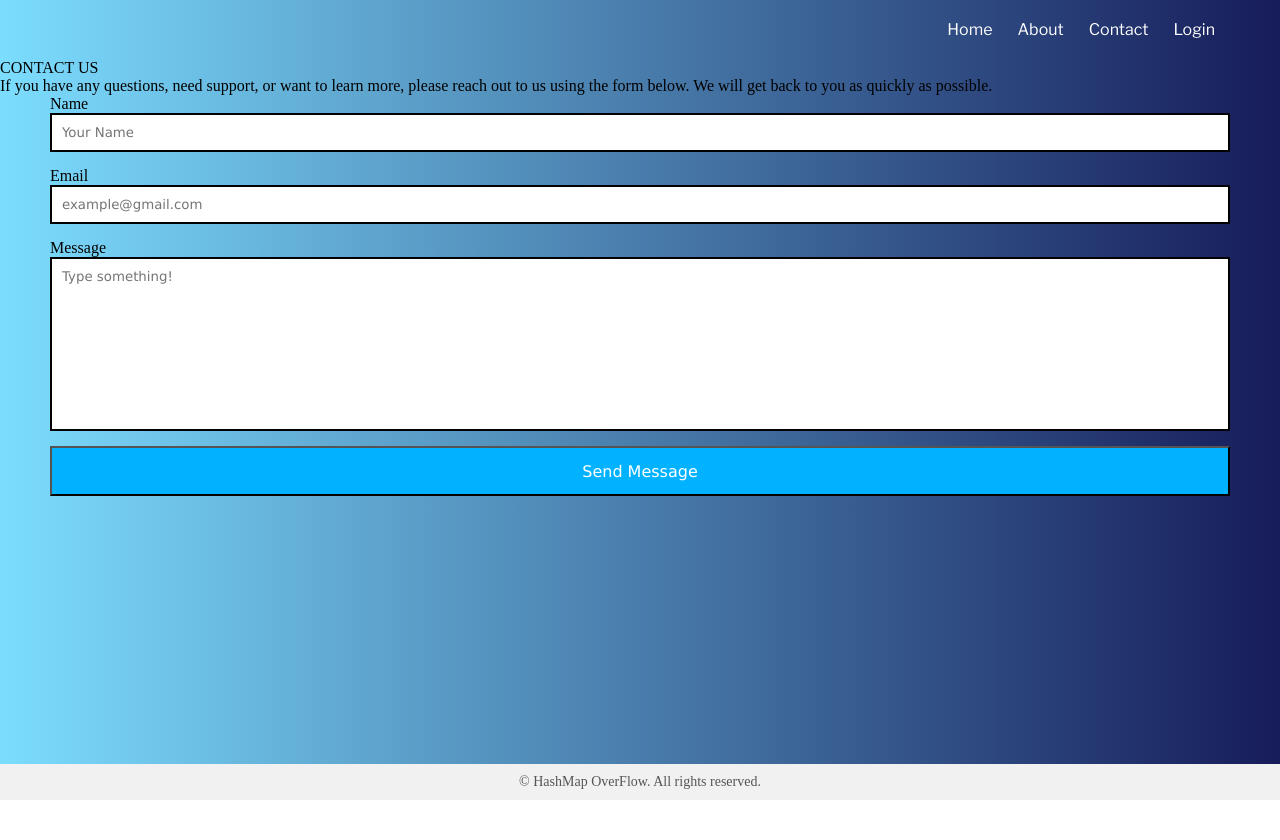
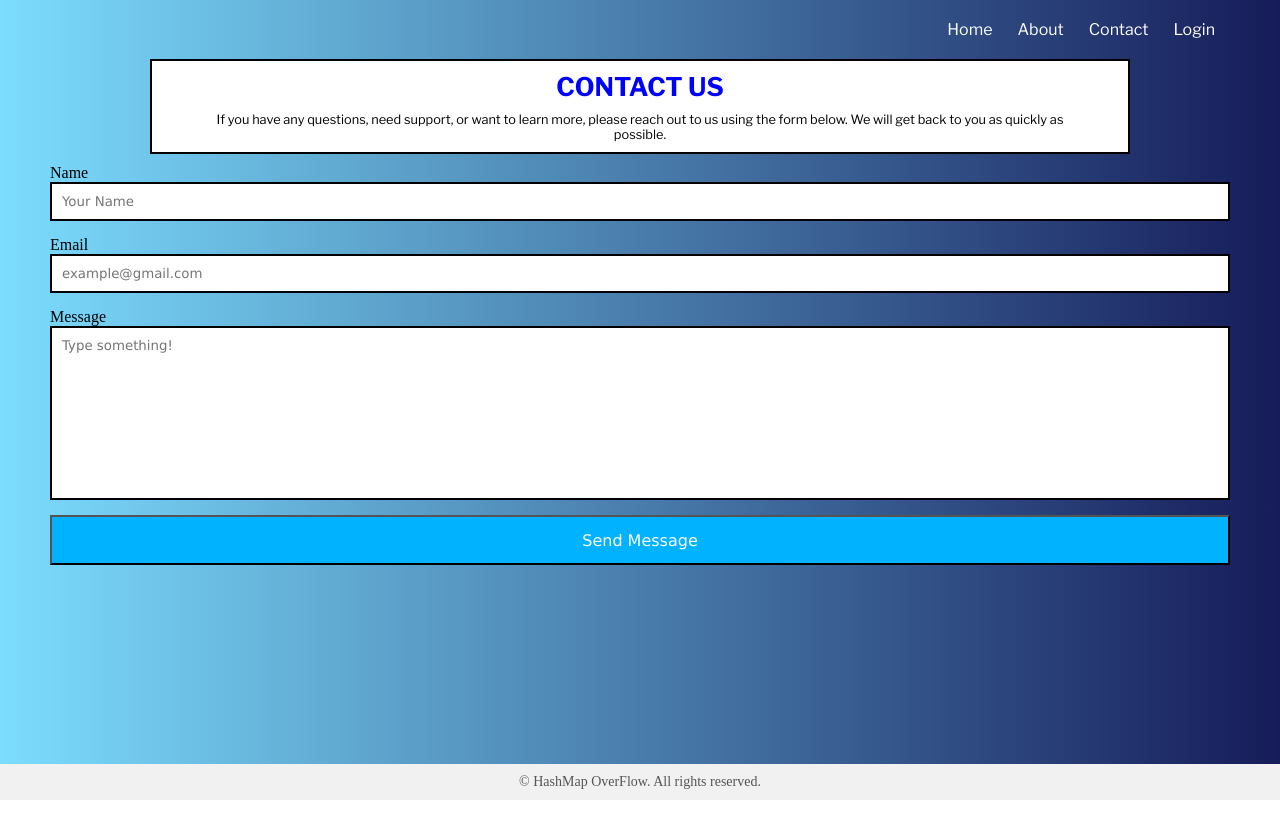
Before and after one commit to mzhang9622/Mailroom-Flask-App, a Flask app: page /contact in a window 1280 px wide. Run offline with Flask 3, Linux system fonts and the light colour scheme.

Commit message:
adding css updates

```diff
--- a/static/style.css
+++ b/static/style.css
@@ -402,6 +402,36 @@ body{
     height: 100vh;
 }
 
+.contact-title
+{
+    font-family: "Libre Franklin";
+    text-align: center;
+    font-size: 2vw;
+    color: blue;
+    font-weight: bold;
+    background: white;
+    padding: 0 50px;
+    padding-top: 10px;
+    padding-bottom: 10px;
+    margin: 0 150px;
+    border: 2px solid black;
+    border-bottom: 0px;
+}
+
+.contact-body
+{
+    font-family: "Libre Franklin";
+    text-align: center;
+    font-size: 1vw;
+    background: white;
+    padding: 0 50px;
+    padding-bottom: 10px;
+    margin: 0 150px;
+    margin-bottom: 10px;
+    border: 2px solid black;
+    border-top: 0px;
+}
+
 .contact form{
     flex: 3;
     display: flex;
```
